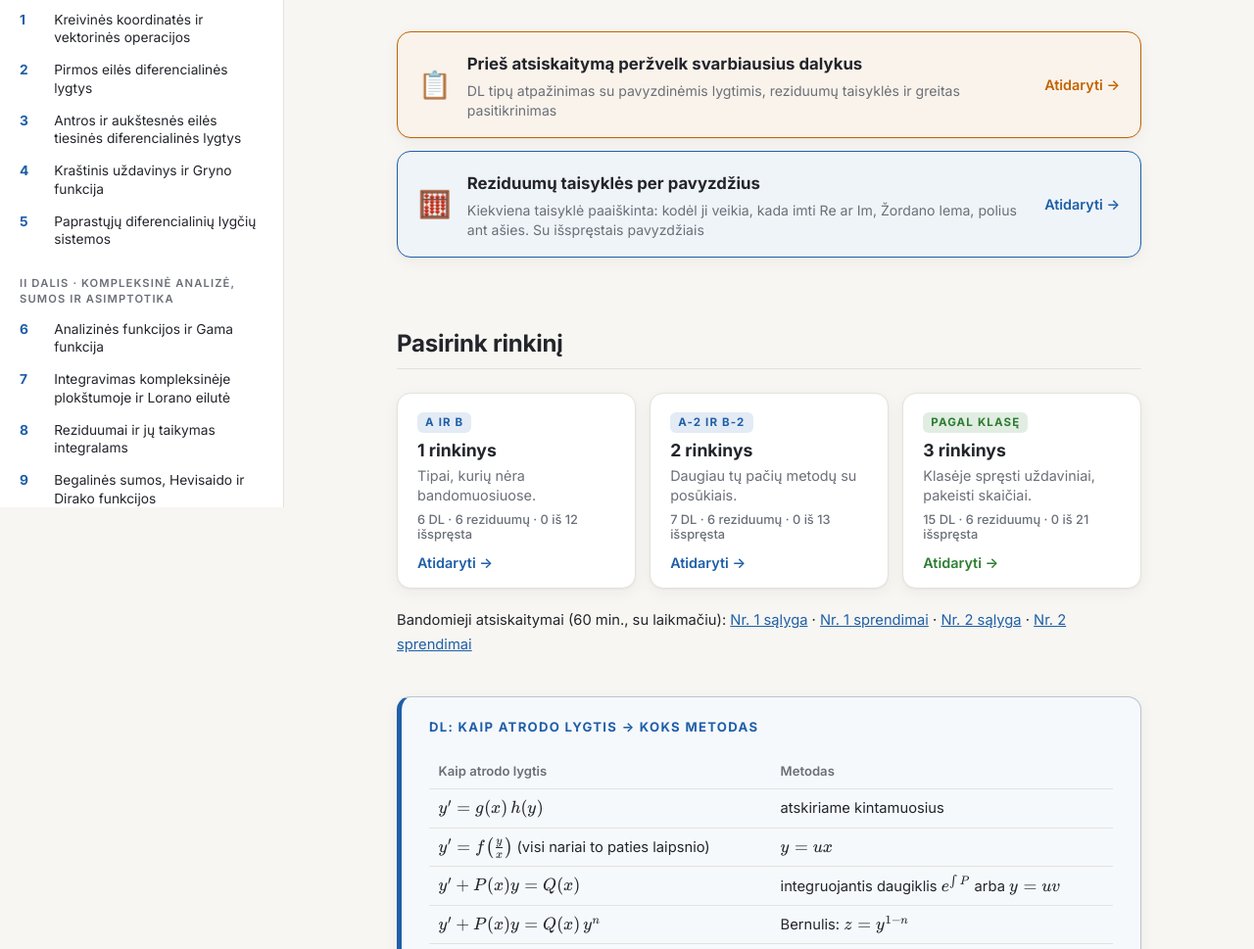
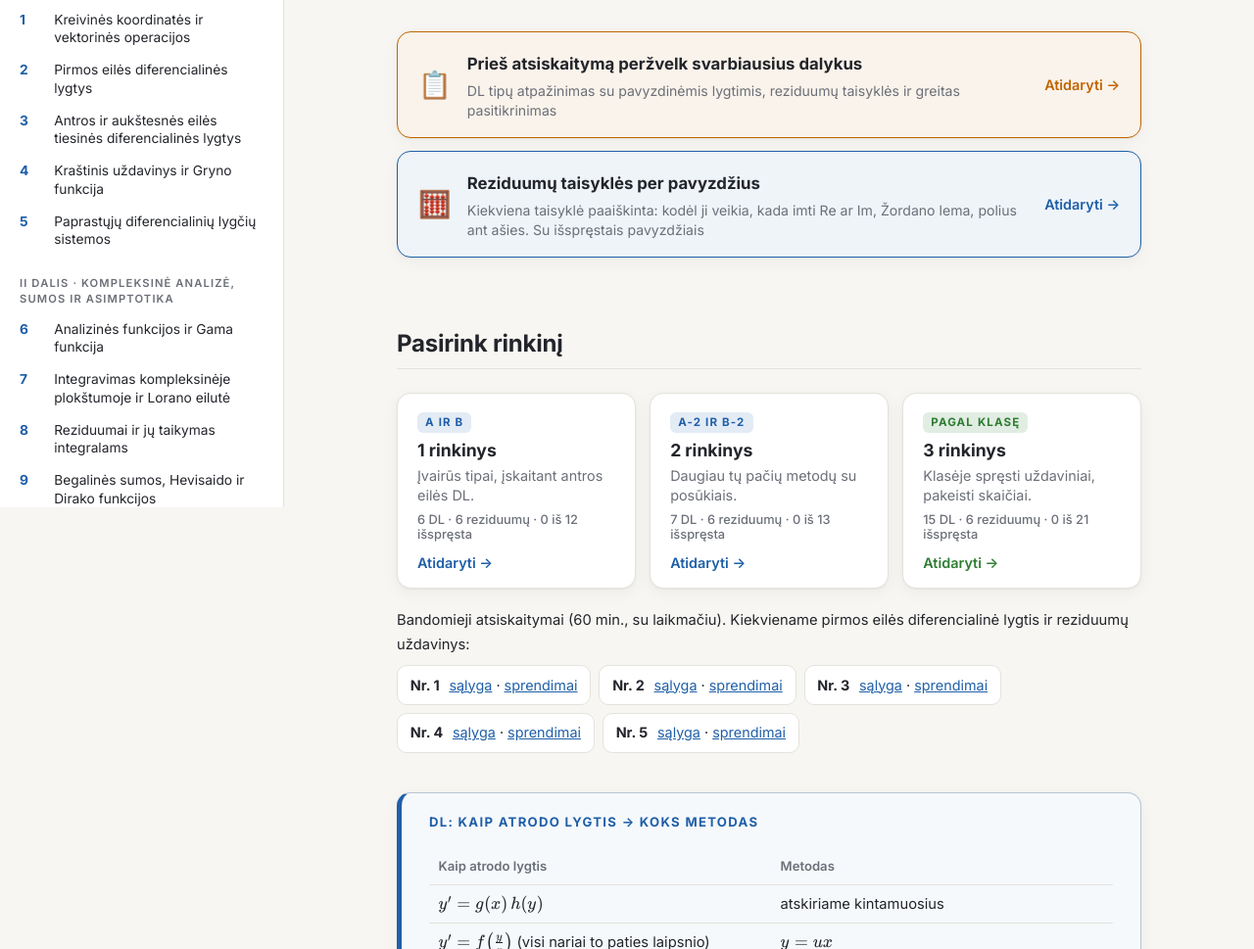
Before and after one commit to ElingaCh/matfiz, a plain HTML site: page pasiruosimas-1.html in a window 1280 px wide. Shown: the part 282-1251 px from the top of the page at 98% size. Drawn offline with Linux system fonts and the light colour scheme.

Commit message:
Pakeisti bandomuosius atsiskaitymus: pirmos eilės DL ir reziduumai
Nr. 1 ir Nr. 2 dabar su pirmos eilės DL (apversk, homogeninė),
pridėti Nr. 3–5 (Bernulis, tiesinė, keitinys u=x+y) su sprendimais.
Pasiruošimo puslapyje bandomųjų sąrašas, 1 rinkinio aprašas atnaujintas.

Co-Authored-By: Claude Opus 5.5 <noreply@anthropic.com>
Claude-Session: https://claude.ai/code/session_01DQGqpKE3ZNa8zGXBCSK2XG

```diff
--- a/pasiruosimas-1.html
+++ b/pasiruosimas-1.html
@@ -6,7 +6,7 @@
 <title>Pasiruošimas 1 atsiskaitymui · Matfizo pratybos</title>
 <link rel="preconnect" href="https://fonts.googleapis.com">
 <link rel="stylesheet" href="https://fonts.googleapis.com/css2?family=Inter:wght@400;500;600;700&family=Source+Serif+4:ital,opsz,wght@0,8..60,400;0,8..60,600;1,8..60,400&display=swap">
-<link rel="stylesheet" href="stilius.css?v=6">
+<link rel="stylesheet" href="stilius.css?v=7">
 <script defer="" src="katex/katex.min.js"></script>
 <script>document.addEventListener("DOMContentLoaded", function () {
  var mathElements = document.getElementsByClassName("math");
@@ -80,15 +80,18 @@
 <a class="atmintine-baneris ab-antras" href="pasiruosimas-1-reziduumai.html"><span class="ab-ikona">🧮</span><span class="ab-tekstas"><strong>Reziduumų taisyklės per pavyzdžius</strong><span>Kiekviena taisyklė paaiškinta: kodėl ji veikia, kada imti Re ar Im, Žordano lema, polius ant ašies. Su išspręstais pavyzdžiais</span></span><span class="ab-eiti">Atidaryti →</span></a>
 <h2 class="pasirink">Pasirink rinkinį</h2>
 <div class="rinkiniu-pasirinkimas">
-<a class="rinkinio-mygtukas" href="pasiruosimas-1-rinkinys-1.html"><span class="rm-zenklas">A ir B</span> <span class="rm-pav">1 rinkinys</span> <span class="rm-apr">Tipai, kurių nėra bandomuosiuose.</span> <span class="rm-info">6 DL · 6 reziduumų · <span data-ps-rinkinys="1" data-viso="12">0 iš 12 išspręsta</span></span><span class="rm-eiti">Atidaryti →</span></a>
+<a class="rinkinio-mygtukas" href="pasiruosimas-1-rinkinys-1.html"><span class="rm-zenklas">A ir B</span> <span class="rm-pav">1 rinkinys</span> <span class="rm-apr">Įvairūs tipai, įskaitant antros eilės DL.</span> <span class="rm-info">6 DL · 6 reziduumų · <span data-ps-rinkinys="1" data-viso="12">0 iš 12 išspręsta</span></span><span class="rm-eiti">Atidaryti →</span></a>
 <a class="rinkinio-mygtukas" href="pasiruosimas-1-rinkinys-2.html"><span class="rm-zenklas">A-2 ir B-2</span> <span class="rm-pav">2 rinkinys</span> <span class="rm-apr">Daugiau tų pačių metodų su posūkiais.</span> <span class="rm-info">7 DL · 6 reziduumų · <span data-ps-rinkinys="2" data-viso="13">0 iš 13 išspręsta</span></span><span class="rm-eiti">Atidaryti →</span></a>
 <a class="rinkinio-mygtukas rm-klases" href="pasiruosimas-1-rinkinys-3.html"><span class="rm-zenklas">Pagal klasę</span> <span class="rm-pav">3 rinkinys</span> <span class="rm-apr">Klasėje spręsti uždaviniai, pakeisti skaičiai.</span> <span class="rm-info">15 DL · 6 reziduumų · <span data-ps-rinkinys="3" data-viso="21">0 iš 21 išspręsta</span></span><span class="rm-eiti">Atidaryti →</span></a>
 </div>
-<p class="bandomieji">Bandomieji atsiskaitymai (60 min., su laikmačiu):
-<a href="pasiruosimas-1/bandomasis-1-salyga.pdf" download>Nr. 1 sąlyga</a> ·
-<a href="pasiruosimas-1/bandomasis-1-sprendimai.pdf" download>Nr. 1 sprendimai</a> ·
-<a href="pasiruosimas-1/bandomasis-2-salyga.pdf" download>Nr. 2 sąlyga</a> ·
-<a href="pasiruosimas-1/bandomasis-2-sprendimai.pdf" download>Nr. 2 sprendimai</a></p>
+<div class="bandomieji"><p>Bandomieji atsiskaitymai (60 min., su laikmačiu). Kiekviename pirmos eilės diferencialinė lygtis ir reziduumų uždavinys:</p>
+<ul class="bandomieji-sarasas">
+<li><strong>Nr. 1</strong> <a href="pasiruosimas-1/bandomasis-1-salyga.pdf" download>sąlyga</a> · <a href="pasiruosimas-1/bandomasis-1-sprendimai.pdf" download>sprendimai</a></li>
+<li><strong>Nr. 2</strong> <a href="pasiruosimas-1/bandomasis-2-salyga.pdf" download>sąlyga</a> · <a href="pasiruosimas-1/bandomasis-2-sprendimai.pdf" download>sprendimai</a></li>
+<li><strong>Nr. 3</strong> <a href="pasiruosimas-1/bandomasis-3-salyga.pdf" download>sąlyga</a> · <a href="pasiruosimas-1/bandomasis-3-sprendimai.pdf" download>sprendimai</a></li>
+<li><strong>Nr. 4</strong> <a href="pasiruosimas-1/bandomasis-4-salyga.pdf" download>sąlyga</a> · <a href="pasiruosimas-1/bandomasis-4-sprendimai.pdf" download>sprendimai</a></li>
+<li><strong>Nr. 5</strong> <a href="pasiruosimas-1/bandomasis-5-salyga.pdf" download>sąlyga</a> · <a href="pasiruosimas-1/bandomasis-5-sprendimai.pdf" download>sprendimai</a></li>
+</ul></div>
 
 <div class="deze teorija metodai"><div class="deze-antraste">DL: kaip atrodo lygtis → koks metodas</div>
 <table>
--- a/stilius.css
+++ b/stilius.css
@@ -530,3 +530,9 @@ svg.grafikas polygon { stroke: none; }
 .rez-taisykles h3 { margin-top: 2rem; }
 .rez-taisykles .katex-display { overflow-x: auto; overflow-y: hidden; padding: .2rem 0; }
 .rez-taisykles li { margin: .3rem 0; }
+
+/* ---------- Bandomieji: sąrašas ---------- */
+.pasiruosimas .bandomieji p { margin: 0 0 .5rem; }
+.bandomieji-sarasas { list-style: none; padding: 0; margin: 0; display: flex; flex-wrap: wrap; gap: .5rem; }
+.bandomieji-sarasas li { padding: .45rem .8rem; border: 1px solid var(--linija); border-radius: 10px; background: var(--pavirsius); font-size: .9rem; }
+.bandomieji-sarasas strong { margin-right: .35rem; }
```
Also changed, not shown: index.html (+1 -1 lines), pasiruosimas-1-rinkinys-1.html (+1 -1 lines), 10 other files.
